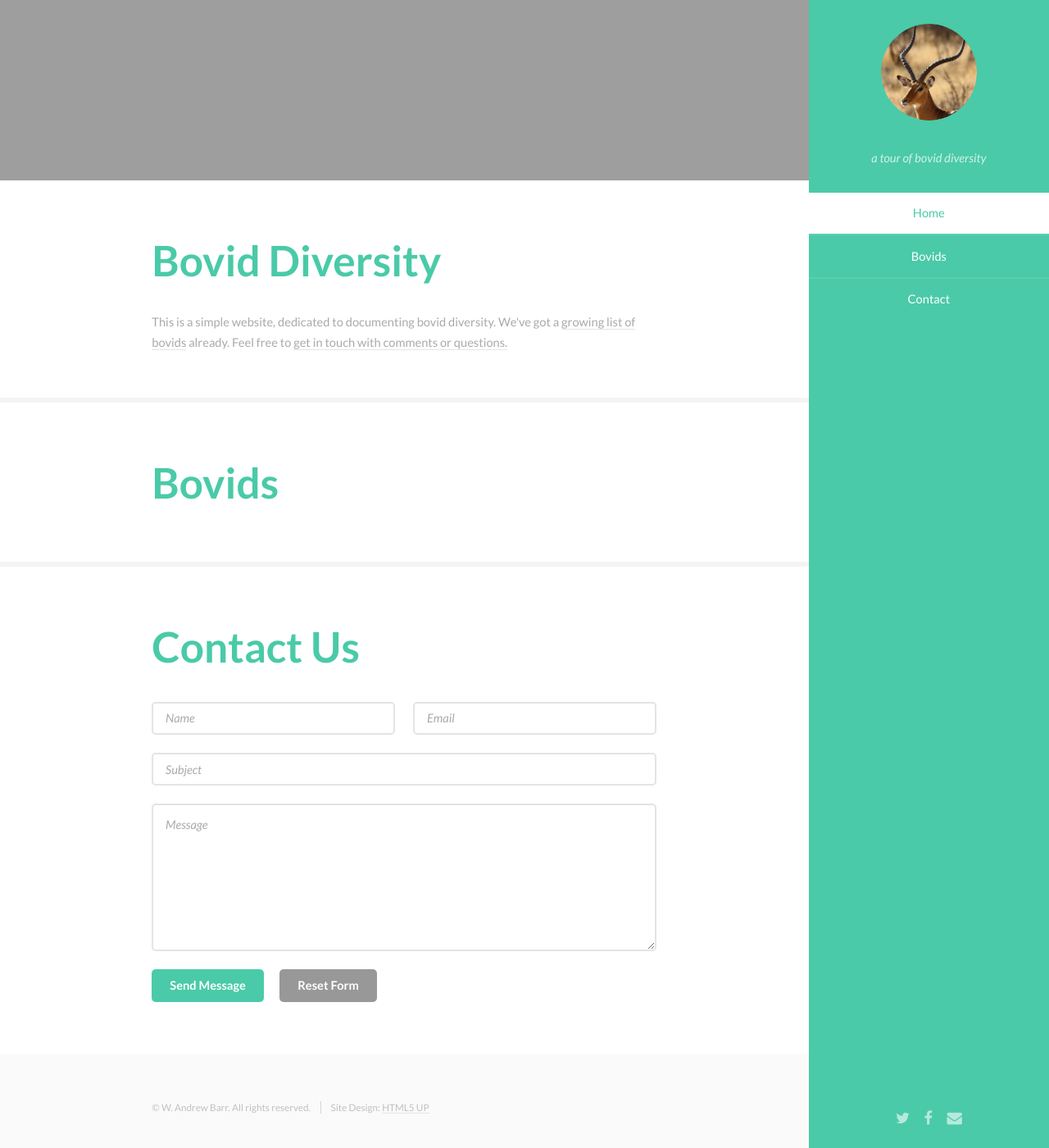
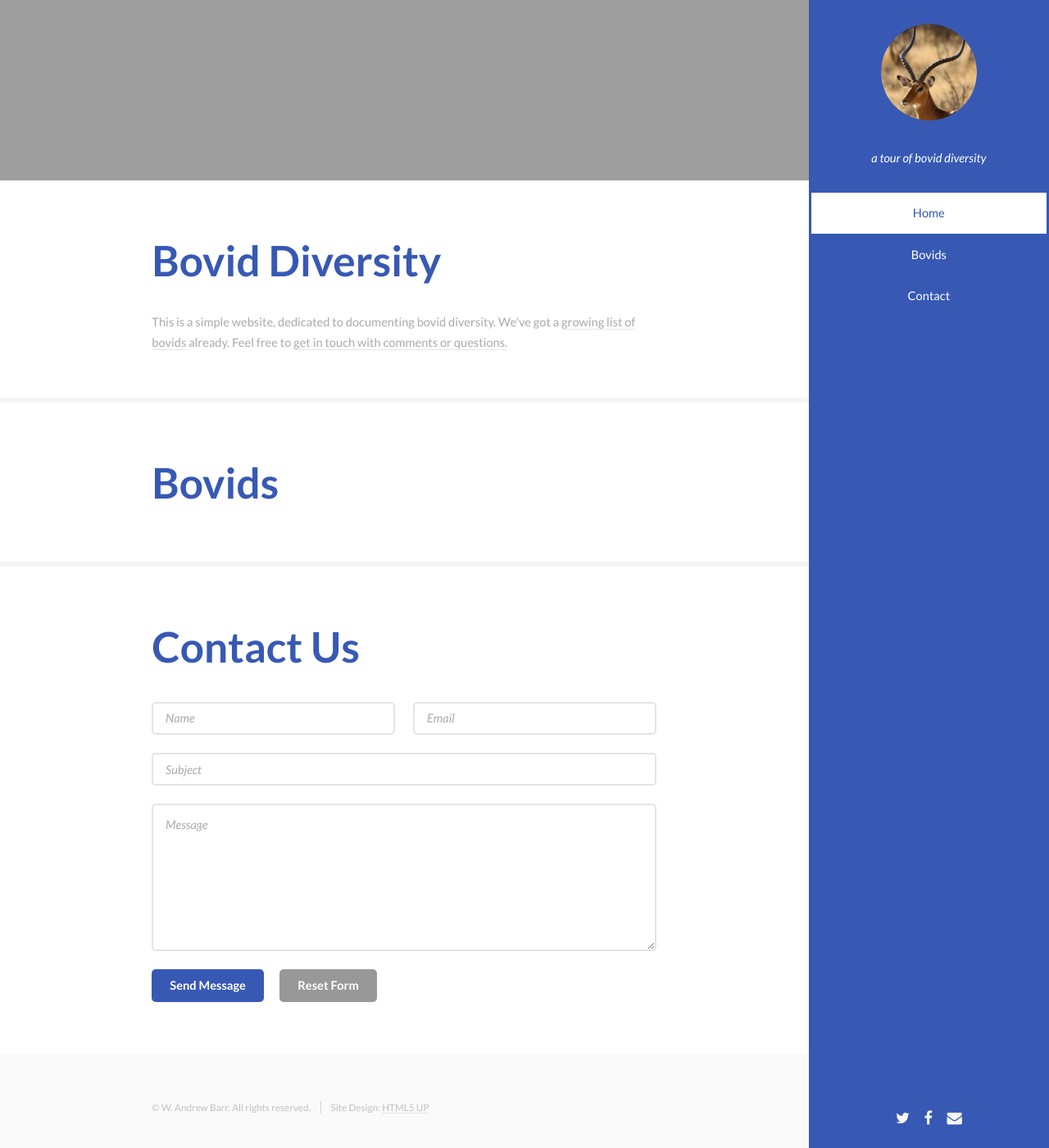
Before and after one commit to wabarr/bovids, a Jekyll site: the page built from index.html, in a window 1280 px wide and 1400 px high. Shown: the whole window at 82% size. Built offline with Jekyll 4.4.1, drawn with Linux system fonts in a browser that asks for light colours.

Commit message:
change css colors

```diff
--- a/assets/css/main.css
+++ b/assets/css/main.css
@@ -1574,7 +1574,7 @@
 
 		a:hover {
 			border-bottom-color: transparent;
-			color: #4acaa8 !important;
+			color: #3759b4 !important;
 		}
 
 	strong, b {
@@ -1726,7 +1726,7 @@
 	}
 
 	header.major h2 {
-		color: #4acaa8;
+		color: #3759b4;
 		font-size: 3.5em;
 	}
 
@@ -1789,7 +1789,7 @@
 		input[type="email"]:focus,
 		select:focus,
 		textarea:focus {
-			border-color: #4acaa8;
+			border-color: #3759b4;
 		}
 
 	.select-wrapper {
@@ -1899,7 +1899,7 @@
 
 		input[type="checkbox"]:focus + label:before,
 		input[type="radio"]:focus + label:before {
-			border-color: #4acaa8;
+			border-color: #3759b4;
 		}
 
 	input[type="checkbox"] + label:before {
@@ -2092,7 +2092,7 @@
 				}
 
 				ul.feature-icons li:before {
-					background: #4acaa8;
+					background: #3759b4;
 					border-radius: 100%;
 					color: #ffffff;
 					display: block;
@@ -2379,7 +2379,7 @@
 		input[type="reset"].special,
 		input[type="button"].special,
 		.button.special {
-			background-color: #4acaa8;
+			background-color: #3759b4;
 			color: #ffffff !important;
 		}
 
@@ -2449,8 +2449,8 @@
 /* Header */
 
 	#header {
-		background: #4acaa8;
-		color: #d1f1e9;
+		background: #3759b4;
+		color: #fff;
 		height: 100%;
 		position: fixed;
 		text-align: center;
@@ -2468,11 +2468,11 @@
 			}
 
 		#header header p {
-			color: #b6e9dc;
+			color: #f7f7f7;
 		}
 
 		#header a {
-			color: #d1f1e9;
+			color: #fff;
 		}
 
 			#header a:hover {
@@ -2495,7 +2495,7 @@
 			}
 
 			#header > header p {
-				color: #d1f1e9;
+				color: #fff;
 				font-style: italic;
 				margin: 1em 0 0 0;
 			}
@@ -2513,7 +2513,7 @@
 			}
 
 				#header > footer .icons li a {
-					color: #b6e9dc;
+					color: #f7f7f7;
 				}
 
 		#header > nav ul {
@@ -2523,7 +2523,6 @@
 		}
 
 			#header > nav ul li {
-				border-top: solid 2px #5ccfb0;
 				display: block;
 				padding: 0;
 			}
@@ -2542,7 +2541,9 @@
 
 					#header > nav ul li a.active {
 						background: #fff;
-						color: #4acaa8 !important;
+						border-left: solid 3px #3759b4;
+						border-right: solid 3px #3759b4;
+						color: #3759b4 !important;
 					}
 
 				#header > nav ul li:first-child {
@@ -2821,7 +2822,7 @@
 					}
 
 					#titleBar .toggle:before {
-						background: #4acaa8;
+						background: #3759b4;
 						color: #ffffff;
 						content: '\f0c9';
 						display: block;
```
Also changed, not shown: assets/sass/libs/_vars.scss (+7 -7 lines).
